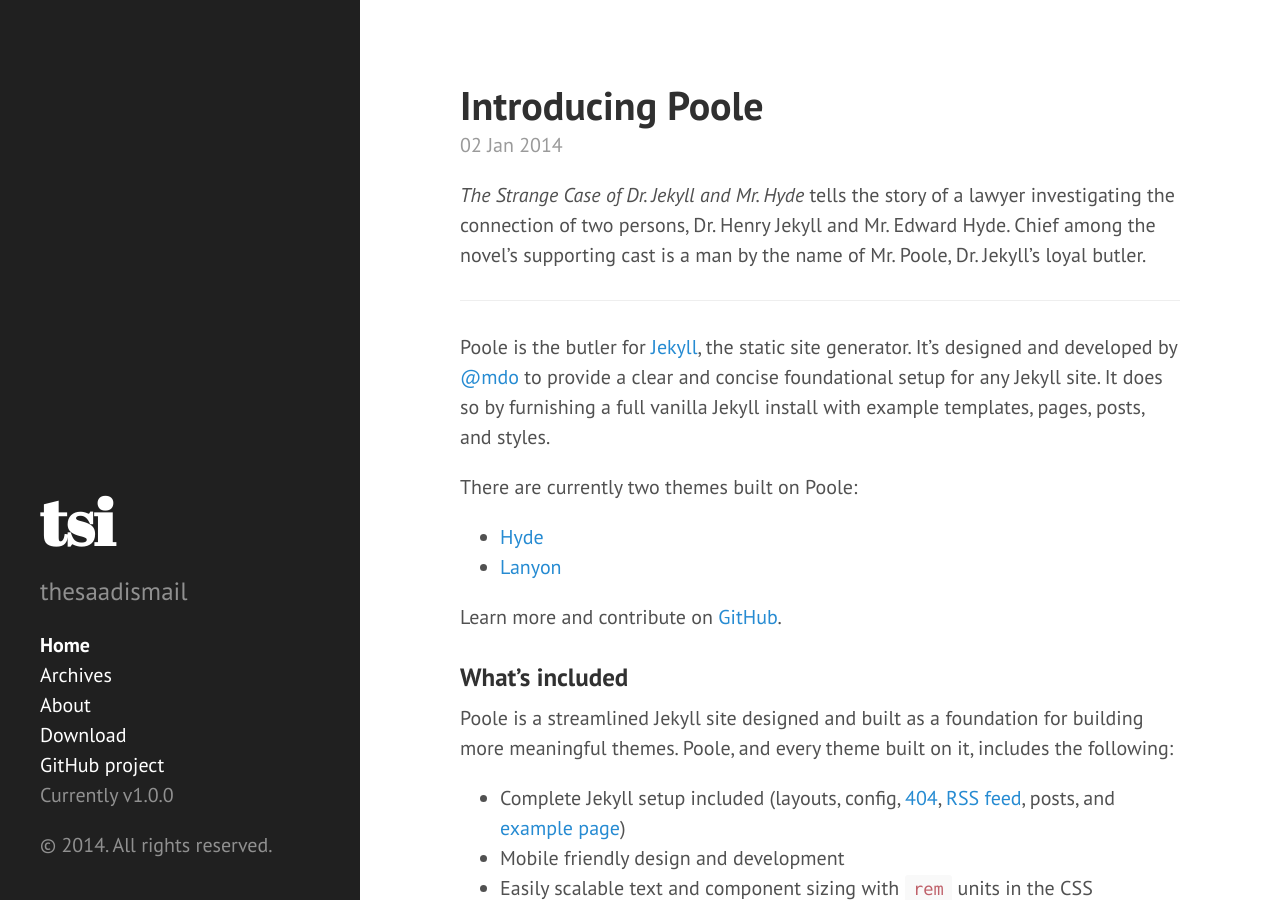
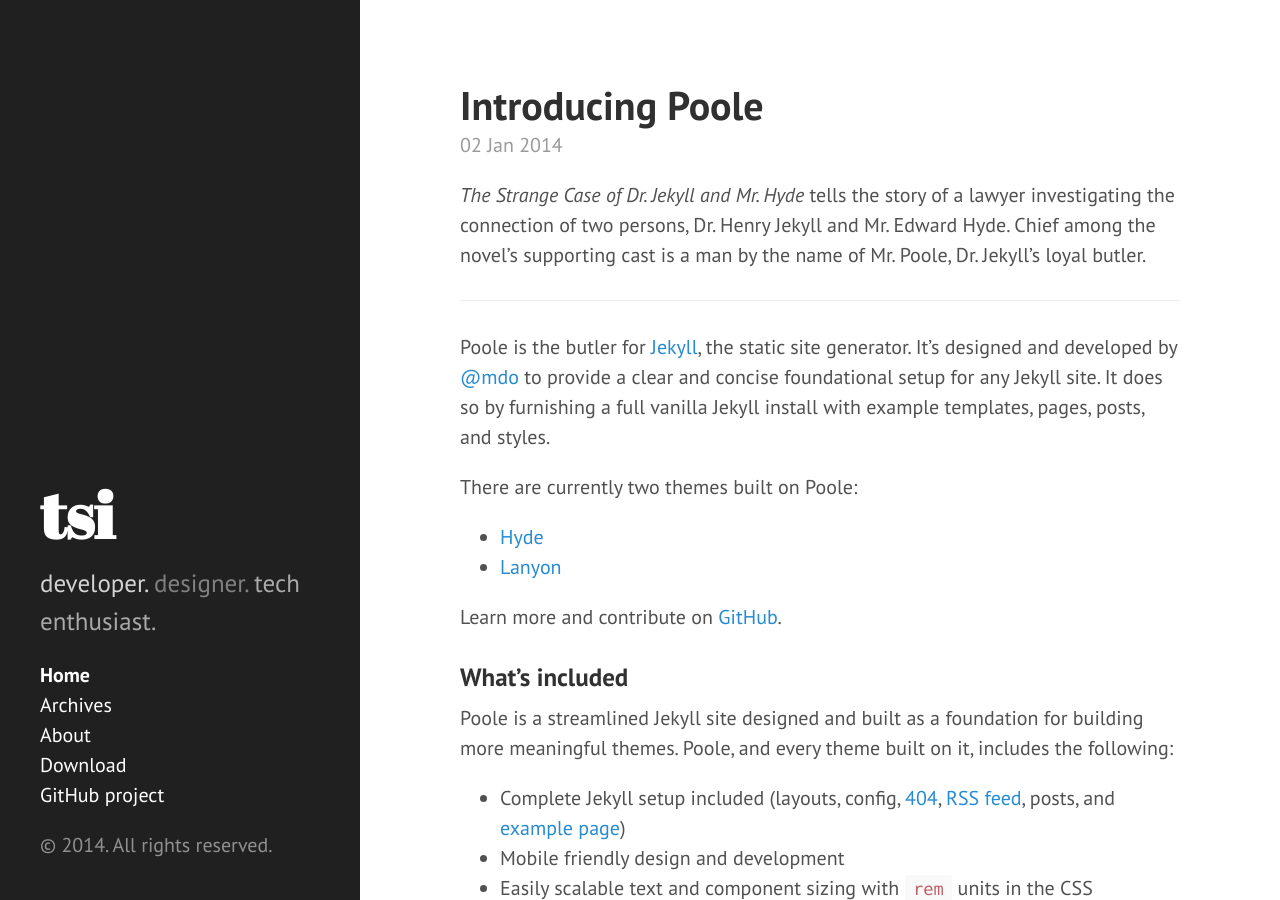
Before and after one commit to thesaadismail/thesaadismail.github.io, a Jekyll site: the page built from index.html, in a window 1280 px wide and 900 px high. Built offline with Jekyll 4.4.1, drawn with Linux system fonts in a browser that asks for light colours; Markdown is read by kramdown in place of the engine named in the settings; the list of posts is cut into pages by our own code.

Commit message:
removed site version from sidebar. updated site description.

```diff
--- a/_config.yml
+++ b/_config.yml
@@ -8,7 +8,7 @@ permalink:        pretty
 # Setup
 title:            tsi
 tagline:          'developer. designer. tech enthusiast.'
-description:	  'thesaadismail'
+description:	  '<font color="lightgray">developer.</font> <font color="gray">designer.</font> <font color="darkgray">tech enthusiast.</font>'
 url:              http://thesaadismail.github.io
 paginate:         1
 baseurl:          /
--- a/_includes/sidebar.html
+++ b/_includes/sidebar.html
@@ -28,7 +28,7 @@
 
       <a class="sidebar-nav-item" href="{{ site.github.repo }}/archive/v{{ site.version }}.zip">Download</a>
       <a class="sidebar-nav-item" href="{{ site.github.repo }}">GitHub project</a>
-      <span class="sidebar-nav-item">Currently v{{ site.version }}</span>
+      <!--<span class="sidebar-nav-item">Currently v{{ site.version }}</span>-->
     </nav>
 
     <p>&copy; {{ site.time | date: '%Y' }}. All rights reserved.</p>
```
